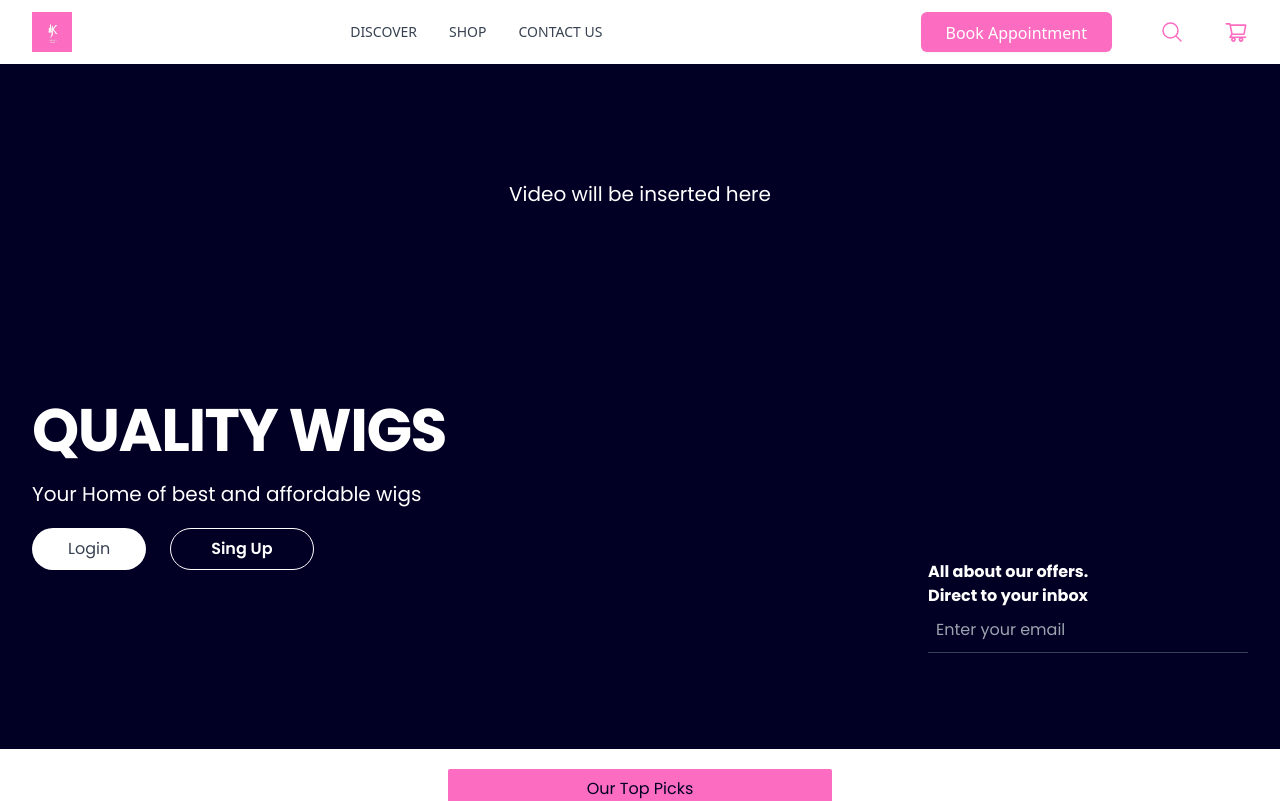
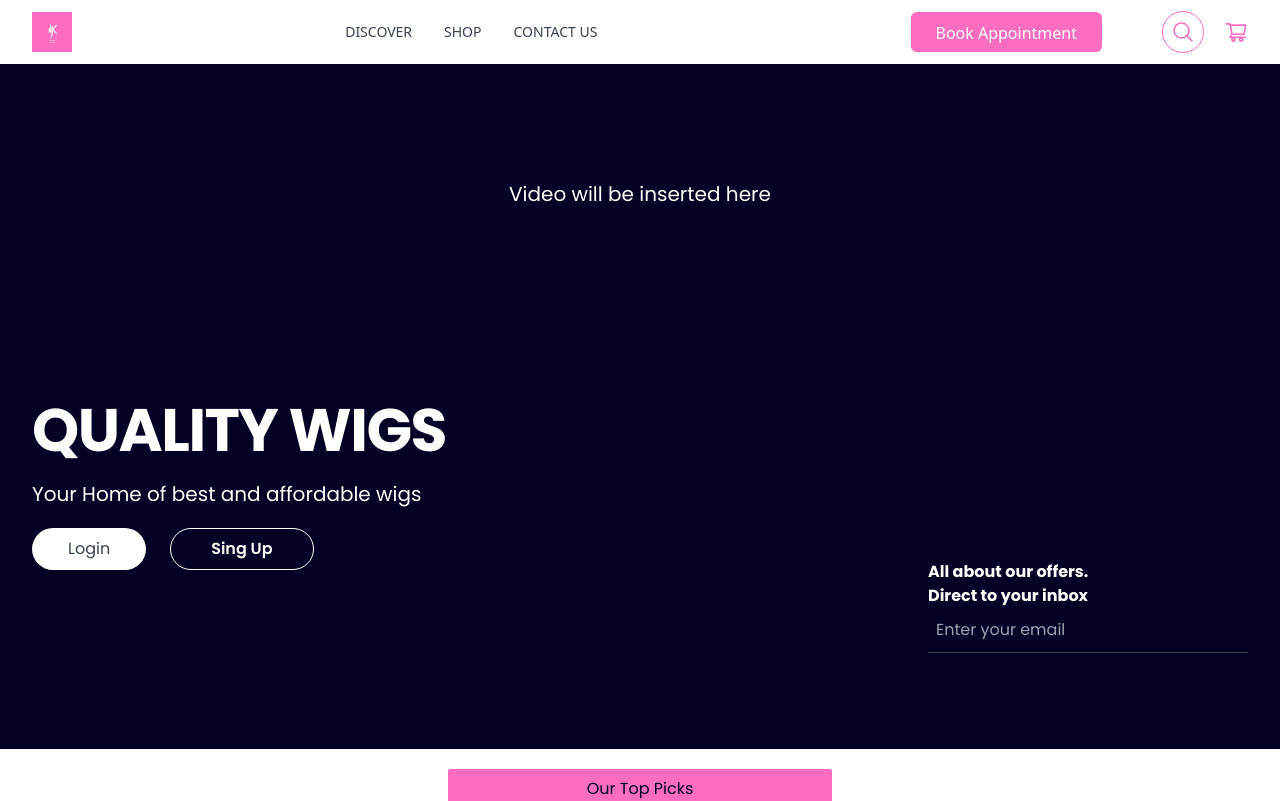
Before and after one commit to mukadas026/kuku-s-hair-website-frontend, a React (Create React App) app: page / in a window 1280 px wide. Shown: the top 801 px of the page. Built offline with nearby package versions, Linux system fonts and the light colour scheme.

Commit message:
Adding of serach input filed

```diff
--- a/src/components/Navigation/Navigation.jsx
+++ b/src/components/Navigation/Navigation.jsx
@@ -1,4 +1,4 @@
-import { Fragment } from 'react'
+import { Fragment, useState } from 'react'
 import { Popover } from '@headlessui/react'
 import { MagnifyingGlassIcon } from '@heroicons/react/24/outline'
 import { AiOutlineShoppingCart } from "react-icons/ai";
@@ -8,13 +8,20 @@ import logo from "../.././assets/logo.png"
 
 
 import {navigation} from './Items'
+import SearchBnt from './SearchBnt';
 // FUNCTION THAT JOIN NAV ITEMS
 function classNames(...classes) {
   return classes.filter(Boolean).join(' ')
 }
 
 export default function Navigation() {
+
+// open search nd close search  state
+const [openSearch, setOpenSearch] = useState(false);
+
+
 	return (
+		<>
 			<div className="bg-white">
 				<header className="relative bg-white">
 					<nav aria-label="Top" className="mx-auto max-w-7xl sm:px-6 lg:px-8">
@@ -53,7 +60,7 @@ export default function Navigation() {
 									</div>
 								</Popover.Group>
 								{/* SEARCH AND  CAR SECTION  */}
-							<div className="flex flex-row  items-center justify-end">
+								<div className="flex flex-row  space-x-5 items-center justify-end">
 									<button
 										type="button"
 										className="sm:m-10  p-2 sm:h-10 items-center rounded-md border border-transparent bg-Main px-6 text-base font-medium text-white shadow-sm  focus:outline-none  focus:ring-offset-2"
@@ -61,11 +68,13 @@ export default function Navigation() {
 										<span className="">Book Appointment</span>
 									</button>
 									{/* Search */}
-								<div className="b">
-									<button className="p-2  border-Main hover:text-gray-500">
-										<span className="sr-only">Search</span>
+									<div className=" border-Main border rounded-full ">
+										<button
+											className="p-2  hover:text-gray-500"
+											onClick={() => setOpenSearch(!openSearch)}
+										>
 											<MagnifyingGlassIcon
-											className="h-6 w-6  border-Main text-Main"
+												className="h-6 w-6  text-Main"
 												aria-hidden="true"
 											/>
 										</button>
@@ -73,13 +82,14 @@ export default function Navigation() {
 
 									{/* Cart */}
 									<div className="ml-4 flow-root lg:ml-8 ">
-									<button href="#" className="group -m-2 flex items-center p-2">
+										<button
+											href="#"
+											className="group -m-2 flex items-center p-2"
+										>
 											<AiOutlineShoppingCart
 												className="h-6 w-6 flex-shrink-0  text-Main"
 												aria-hidden="true"
 											/>
-
-										<span className="sr-only">items in cart, view bag</span>
 										</button>
 									</div>
 								</div>
@@ -88,5 +98,13 @@ export default function Navigation() {
 					</nav>
 				</header>
 			</div>
+
+			{/* ================= Search  input
+			this will set the search close ane open
+
+
+			================== */}
+			{openSearch ? <SearchBnt /> : null}
+		</>
 	);
 }
```
Lines whose indentation alone changed are shown as unchanged.
